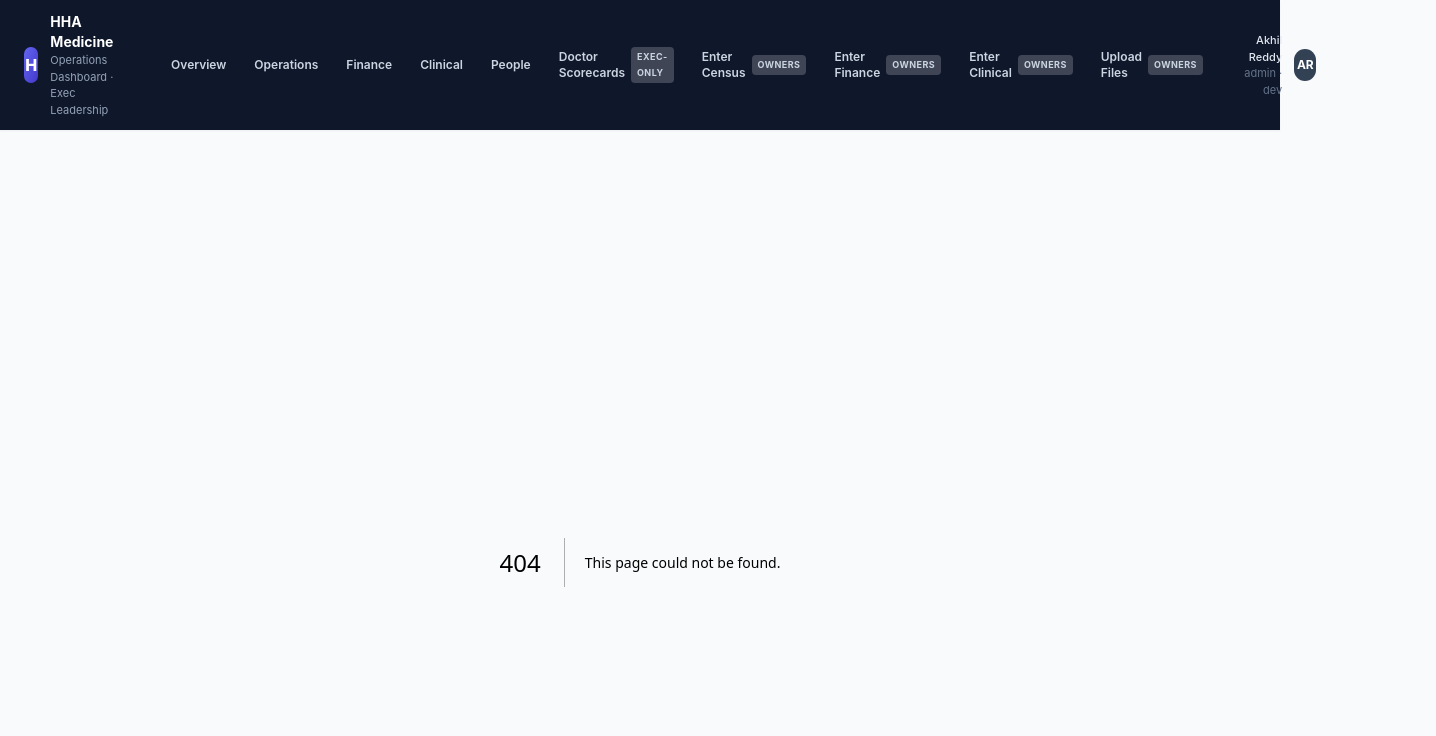
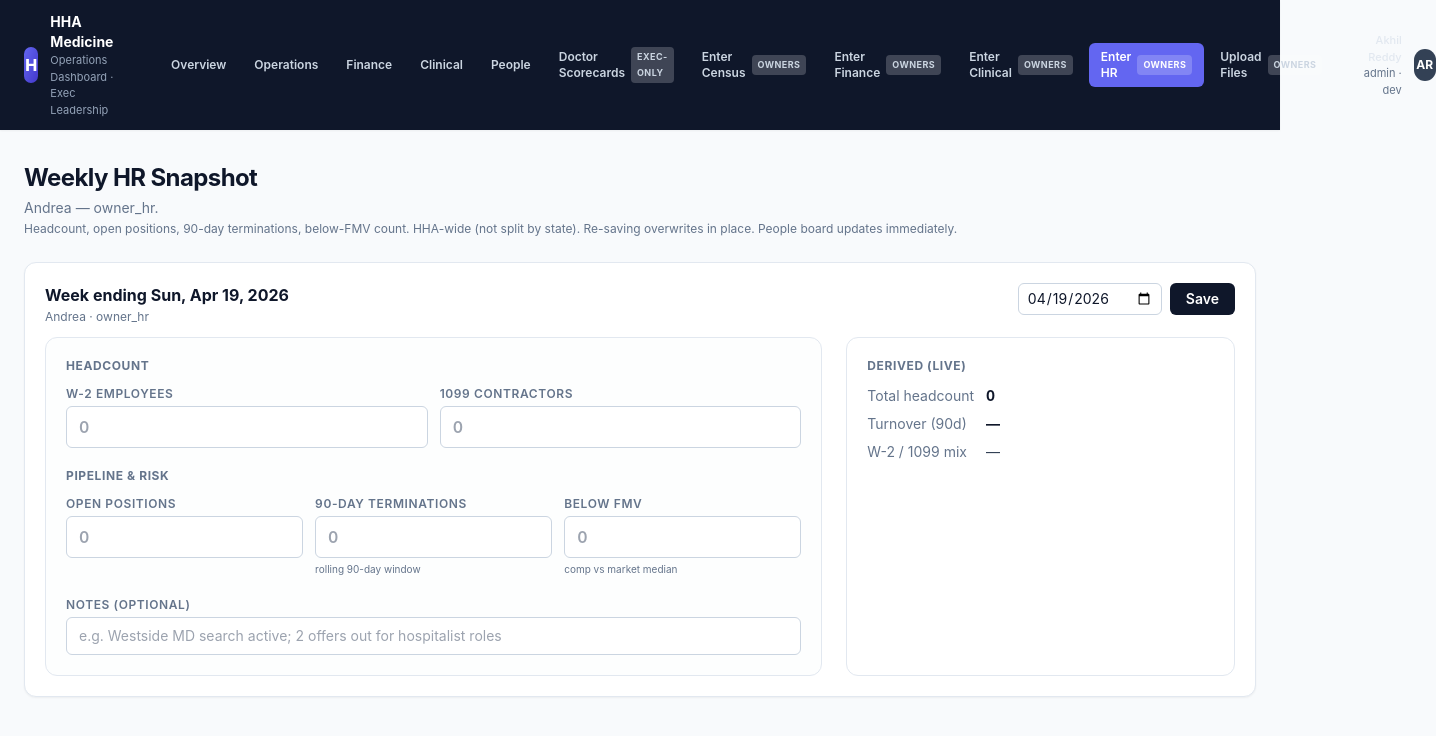
Before and after one commit to DandaAkhilReddy/hhadashboard, a Next.js app in the folder hha-dashboard/web/: page /weekly-hr in a window 1280 px wide. Before the commit this address had no page. Shown: the top 736 px of the page, 1436 px wide, since content can reach past the window. Built offline with nearby package versions, Linux system fonts and the light colour scheme; no server answers.

Commit message:
feat(web): add /weekly-hr page + form (live derived total, turnover, W2/1099 mix)

```diff
--- /dev/null
+++ b/hha-dashboard/web/app/weekly-hr/WeeklyHrForm.tsx
@@ -0,0 +1,238 @@
+"use client";
+
+import { useState } from "react";
+import { useRouter } from "next/navigation";
+import { Card, CardHeader } from "@/components/Card";
+import { toast } from "@/components/Toast";
+import { api, type WeeklyHrOut } from "@/lib/api-client";
+import { cn } from "@/lib/format";
+
+type Draft = {
+  headcount_w2: string;
+  headcount_1099: string;
+  open_positions_total: string;
+  terminations_90d_count: string;
+  below_fmv_count: string;
+  notes: string;
+  updated_at: string | null;
+};
+
+function fromOut(row: WeeklyHrOut | null): Draft {
+  if (!row) {
+    return {
+      headcount_w2: "",
+      headcount_1099: "",
+      open_positions_total: "",
+      terminations_90d_count: "",
+      below_fmv_count: "",
+      notes: "",
+      updated_at: null,
+    };
+  }
+  return {
+    headcount_w2: String(row.headcount_w2),
+    headcount_1099: String(row.headcount_1099),
+    open_positions_total: String(row.open_positions_total),
+    terminations_90d_count: String(row.terminations_90d_count),
+    below_fmv_count: String(row.below_fmv_count),
+    notes: row.notes ?? "",
+    updated_at: row.updated_at,
+  };
+}
+
+function NumField({
+  label,
+  value,
+  onChange,
+  disabled,
+  hint,
+  max,
+}: {
+  label: string;
+  value: string;
+  onChange: (v: string) => void;
+  disabled: boolean;
+  hint?: string;
+  max?: number;
+}) {
+  return (
+    <label className="block">
+      <div className="mb-1 text-xs font-semibold uppercase tracking-wider text-slate-500">
+        {label}
+      </div>
+      <input
+        type="number"
+        min={0}
+        max={max}
+        step={1}
+        inputMode="numeric"
+        value={value}
+        onChange={(e) => onChange(e.target.value)}
+        disabled={disabled}
+        className="w-full rounded-md border border-slate-300 bg-white px-3 py-2 text-base font-semibold tabular-nums"
+        placeholder="0"
+      />
+      {hint ? <div className="mt-1 text-[10px] text-slate-500">{hint}</div> : null}
+    </label>
+  );
+}
+
+export function WeeklyHrForm({
+  initialWeekEnding,
+  initial,
+}: {
+  initialWeekEnding: string;
+  initial: WeeklyHrOut | null;
+}) {
+  const router = useRouter();
+  const [weekEnding, setWeekEnding] = useState(initialWeekEnding);
+  const [draft, setDraft] = useState<Draft>(fromOut(initial));
+  const [saving, setSaving] = useState(false);
+
+  const onWeekChange = (newWeek: string): void => {
+    setWeekEnding(newWeek);
+    router.push(`/weekly-hr?week_ending=${newWeek}`);
+  };
+
+  const update = (patch: Partial<Draft>): void => {
+    setDraft((prev) => ({ ...prev, ...patch }));
+  };
+
+  const w2 = Number.parseInt(draft.headcount_w2, 10) || 0;
+  const c1099 = Number.parseInt(draft.headcount_1099, 10) || 0;
+  const total = w2 + c1099;
+  const terms = Number.parseInt(draft.terminations_90d_count, 10) || 0;
+  const turnoverPct = total > 0 ? ((terms / total) * 100).toFixed(1) : "—";
+
+  const onSave = async (): Promise<void> => {
+    if (draft.headcount_w2.trim() === "" && draft.headcount_1099.trim() === "") {
+      toast("Enter at least one headcount value.", "error");
+      return;
+    }
+    const d = new Date(weekEnding + "T00:00:00");
+    if (d.getDay() !== 0) {
+      toast("Week ending must be a Sunday.", "error");
+      return;
+    }
+
+    setSaving(true);
+    try {
+      const saved = await api.saveWeeklyHr({
+        week_ending: weekEnding,
+        headcount_w2: w2,
+        headcount_1099: c1099,
+        open_positions_total: Number.parseInt(draft.open_positions_total, 10) || 0,
+        terminations_90d_count: terms,
+        below_fmv_count: Number.parseInt(draft.below_fmv_count, 10) || 0,
+        notes: draft.notes.trim() || null,
+      });
+      setDraft(fromOut(saved));
+      toast("Saved.", "success");
+      router.refresh();
+    } catch (err) {
+      toast(`Save failed: ${(err as Error).message}`, "error");
+    } finally {
+      setSaving(false);
+    }
+  };
+
+  return (
+    <Card>
+      <CardHeader
+        title={`Week ending ${new Date(weekEnding + "T00:00:00").toLocaleDateString("en-US", { weekday: "short", month: "short", day: "numeric", year: "numeric" })}`}
+        owner="Andrea · owner_hr"
+        right={
+          <div className="flex items-center gap-2">
+            <input
+              type="date"
+              value={weekEnding}
+              onChange={(e) => onWeekChange(e.target.value)}
+              disabled={saving}
+              className="rounded-md border border-slate-300 bg-white px-2 py-1 text-sm"
+            />
+            <button
+              type="button"
+              onClick={onSave}
+              disabled={saving}
+              className={cn(
+                "rounded-md px-4 py-1.5 text-sm font-semibold text-white transition-colors",
+                saving ? "bg-slate-300 cursor-not-allowed" : "bg-slate-900 hover:bg-slate-800",
+              )}
+            >
+              {saving ? "Saving..." : "Save"}
+            </button>
+          </div>
+        }
+      />
+
+      <div className="grid gap-6 md:grid-cols-[2fr_1fr]">
+        {/* Inputs */}
+        <div className="rounded-xl border border-slate-200 bg-slate-50/30 p-5">
+          <div className="mb-3 text-xs font-bold uppercase tracking-wider text-slate-500">
+            Headcount
+          </div>
+          <div className="grid gap-3 md:grid-cols-2">
+            <NumField label="W-2 employees" value={draft.headcount_w2}
+              onChange={(v) => update({ headcount_w2: v })} disabled={saving} max={10000} />
+            <NumField label="1099 contractors" value={draft.headcount_1099}
+              onChange={(v) => update({ headcount_1099: v })} disabled={saving} max={10000} />
+          </div>
+
+          <div className="mt-5 mb-3 text-xs font-bold uppercase tracking-wider text-slate-500">
+            Pipeline & Risk
+          </div>
+          <div className="grid gap-3 md:grid-cols-3">
+            <NumField label="Open positions" value={draft.open_positions_total}
+              onChange={(v) => update({ open_positions_total: v })} disabled={saving} max={1000} />
+            <NumField label="90-day terminations" value={draft.terminations_90d_count}
+              onChange={(v) => update({ terminations_90d_count: v })} disabled={saving} max={1000}
+              hint="rolling 90-day window" />
+            <NumField label="Below FMV" value={draft.below_fmv_count}
+              onChange={(v) => update({ below_fmv_count: v })} disabled={saving} max={10000}
+              hint="comp vs market median" />
+          </div>
+
+          <label className="mt-5 block">
+            <div className="mb-1 text-xs font-semibold uppercase tracking-wider text-slate-500">
+              Notes (optional)
+            </div>
+            <input
+              type="text"
+              maxLength={1000}
+              value={draft.notes}
+              onChange={(e) => update({ notes: e.target.value })}
+              disabled={saving}
+              className="w-full rounded-md border border-slate-300 bg-white px-3 py-2 text-sm"
+              placeholder="e.g. Westside MD search active; 2 offers out for hospitalist roles"
+            />
+          </label>
+        </div>
+
+        {/* Live derived values panel */}
+        <div className="rounded-xl border border-slate-200 bg-white p-5">
+          <div className="mb-3 text-xs font-bold uppercase tracking-wider text-slate-500">
+            Derived (live)
+          </div>
+          <dl className="grid grid-cols-[auto_1fr] gap-x-3 gap-y-2 text-sm">
+            <dt className="text-slate-500">Total headcount</dt>
+            <dd className="font-bold text-slate-900 tabular-nums">{total}</dd>
+            <dt className="text-slate-500">Turnover (90d)</dt>
+            <dd className={cn(
+              "font-bold tabular-nums",
+              total > 0 && terms / total > 0.10 ? "text-red-600" : "text-slate-900",
+            )}>{turnoverPct}{total > 0 ? "%" : ""}</dd>
+            <dt className="text-slate-500">W-2 / 1099 mix</dt>
+            <dd className="text-slate-700 tabular-nums">
+              {total > 0 ? `${Math.round((w2 / total) * 100)}% / ${Math.round((c1099 / total) * 100)}%` : "—"}
+            </dd>
+          </dl>
+          {draft.updated_at ? (
+            <div className="mt-4 border-t border-slate-100 pt-3 text-[10px] text-slate-500">
+              Last saved {new Date(draft.updated_at).toLocaleString()}
+            </div>
+          ) : null}
+        </div>
+      </div>
+    </Card>
+  );
+}
--- /dev/null
+++ b/hha-dashboard/web/app/weekly-hr/page.tsx
@@ -0,0 +1,39 @@
+import { PageHeader } from "@/components/PageHeader";
+import { api } from "@/lib/api-client";
+import { WeeklyHrForm } from "./WeeklyHrForm";
+
+function lastSunday(): string {
+  const d = new Date();
+  d.setDate(d.getDate() - d.getDay()); // Sun=0 → 0 days back; otherwise back to Sun
+  return d.toISOString().slice(0, 10);
+}
+
+export default async function WeeklyHrPage({
+  searchParams,
+}: {
+  searchParams: Promise<{ week_ending?: string }>;
+}) {
+  const params = await searchParams;
+  const weekEnding = params.week_ending ?? lastSunday();
+  const initial = await api.getWeeklyHr(weekEnding).catch(() => null);
+
+  return (
+    <>
+      <PageHeader
+        title="Weekly HR Snapshot"
+        subtitle={
+          <>
+            Andrea — owner_hr.
+            <br />
+            <span className="text-xs text-slate-500">
+              Headcount, open positions, 90-day terminations, below-FMV count. HHA-wide
+              (not split by state). Re-saving overwrites in place. People board updates
+              immediately.
+            </span>
+          </>
+        }
+      />
+      <WeeklyHrForm initialWeekEnding={weekEnding} initial={initial} />
+    </>
+  );
+}
--- a/hha-dashboard/web/components/TopNav.tsx
+++ b/hha-dashboard/web/components/TopNav.tsx
@@ -14,6 +14,7 @@ const TABS = [
   { href: "/daily-census", label: "Enter Census", badge: "owners" },
   { href: "/monthly-finance", label: "Enter Finance", badge: "owners" },
   { href: "/weekly-clinical", label: "Enter Clinical", badge: "owners" },
+  { href: "/weekly-hr", label: "Enter HR", badge: "owners" },
   { href: "/uploads", label: "Upload Files", badge: "owners" },
 ];
 
```
